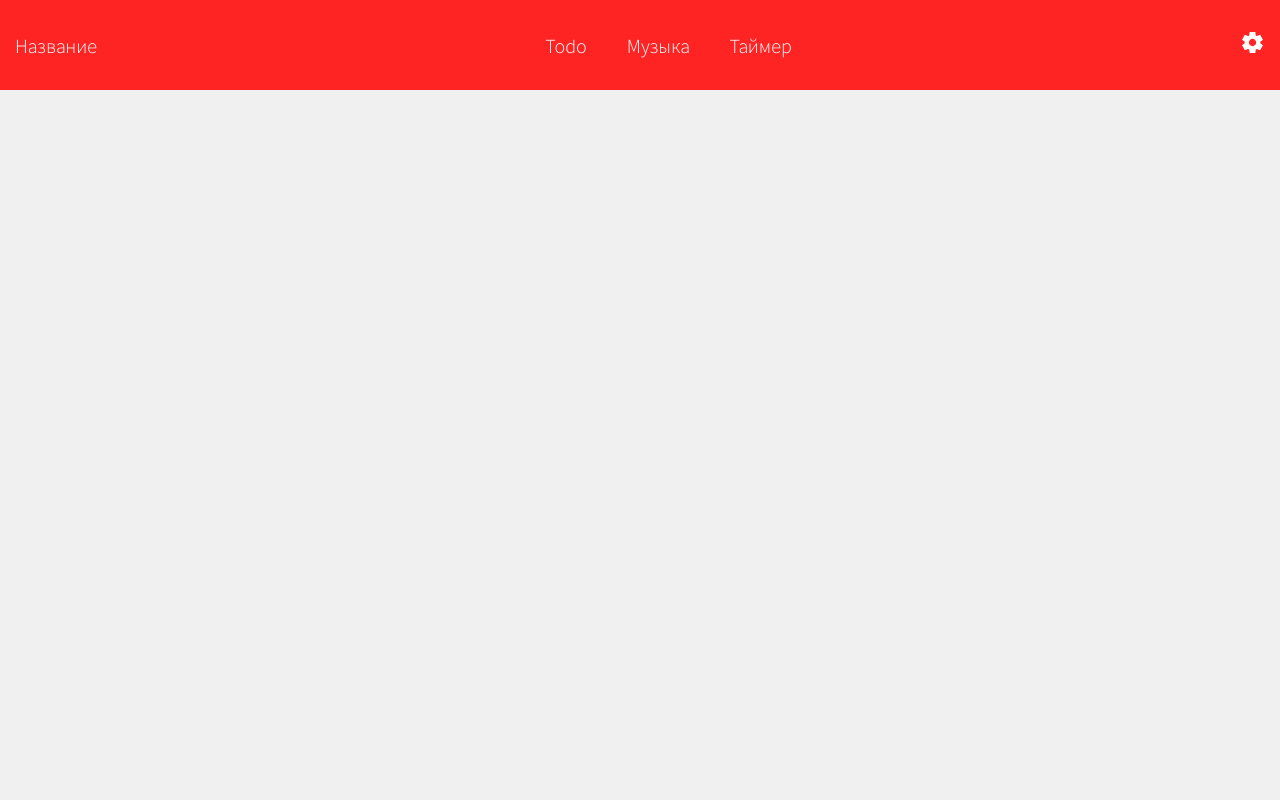
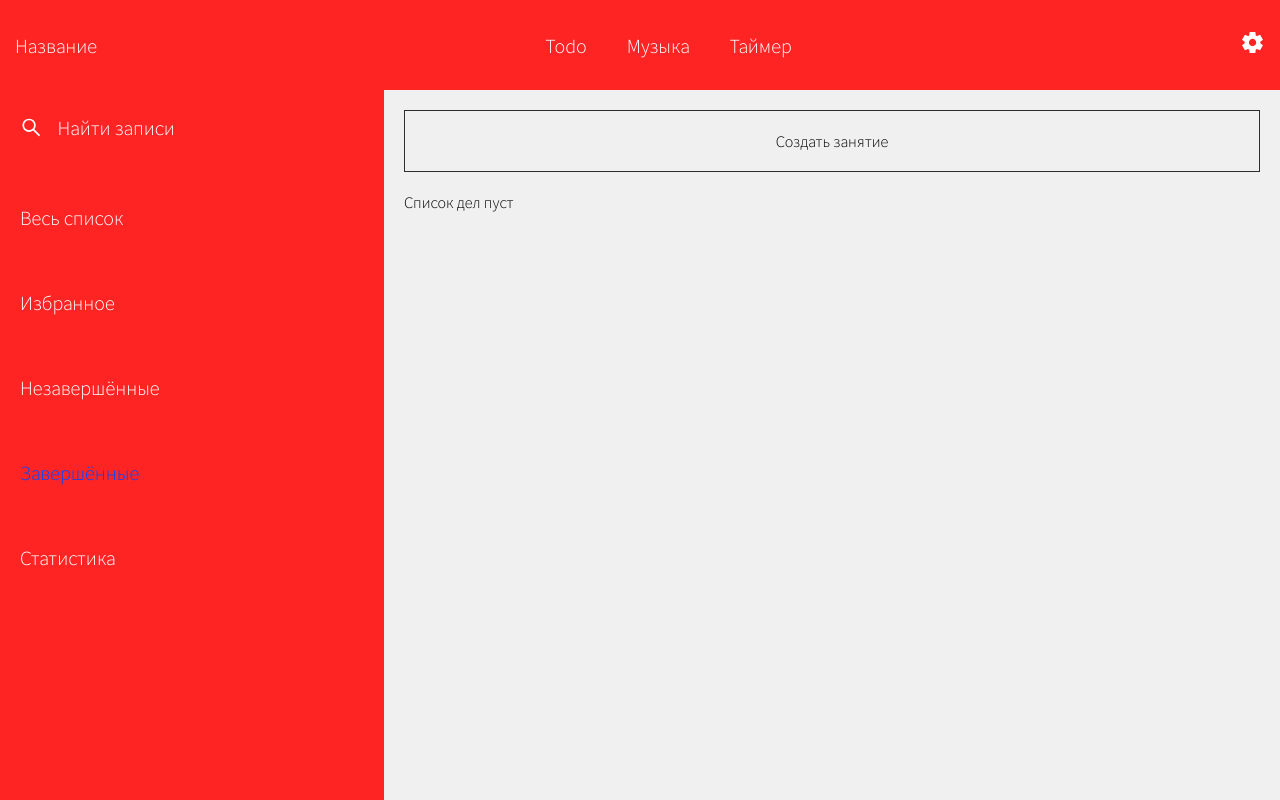
Before and after one commit to MelancholicCode/Stay-Focused, a React (Create React App) app: page /todo/completed in a window 1280 px wide. Built offline with nearby package versions, Linux system fonts and the light colour scheme.

Commit message:
Переделать фильтры под роутинг

```diff
--- a/src/App.js
+++ b/src/App.js
@@ -9,7 +9,7 @@ function App() {
       <BrowserRouter>
         <Header/>
         <Routes>
-          <Route path="/todo" element={<TodoPage/>}/>
+          <Route path="/todo/*" element={<TodoPage/>}/>
         </Routes>
       </BrowserRouter>
     </div>
--- a/src/components/Header/Header.jsx
+++ b/src/components/Header/Header.jsx
@@ -19,7 +19,9 @@ const Header = () => {
         <nav>
           <ul className="header__link-list">
             {linkItems.map(item => (
-              <li className="header__link-item">
+              <li
+                className="header__link-item"
+                key={item.path}>
                 <Link to={item.path}>{item.title}</Link>
               </li>
             ))}
--- a/src/components/TasksContent/TasksContent.jsx
+++ b/src/components/TasksContent/TasksContent.jsx
@@ -1,10 +1,33 @@
 import React, { useState } from 'react';
+import { useParams } from 'react-router-dom';
 import Modal from '../Modal/Modal';
 import TasksForm from '../TasksForm/TasksForm';
 import TasksList from '../TasksList/TasksList';
 
-const TasksContent = ({tasks, setTasks}) => {
+const TasksContent = ({searchQuery, tasks, setTasks}) => {
+  const {currentFilter} = useParams();
   const [isFormActive, setFormActive] = useState(false);
+
+  let filteredTasks = tasks;
+
+  switch(currentFilter) {
+    case 'tasks':
+      filteredTasks = tasks;
+      break;
+    case 'favorites':
+      filteredTasks = tasks.filter(task => task.isFavorite);
+      break;
+    case 'completed':
+      filteredTasks = tasks.filter(task => task.isDone);
+      break;
+    case 'uncompleted':
+      filteredTasks = tasks.filter(task => !task.isDone);
+      break;
+    default:
+      filteredTasks = tasks;
+  }
+
+  let searchedFilteredTasks = filteredTasks.filter(task => task.text.toLowerCase().includes(searchQuery.toLowerCase()));
 
   const addTask = (text) => {
     setTasks(prev => [...prev, {
@@ -66,7 +89,7 @@ const TasksContent = ({tasks, setTasks}) => {
         onClick={() => setFormActive(true)}
         className="tasks__create-btn">Создать занятие</div>
       <TasksList
-        tasks={tasks}
+        tasks={searchedFilteredTasks}
         onDoneTask={onDoneTask}
         editTask={editTask}
         onFavoriteTask={onFavoriteTask}
--- a/src/components/TodoSidebar/TodoSidebar.jsx
+++ b/src/components/TodoSidebar/TodoSidebar.jsx
@@ -1,19 +1,19 @@
 import { useState } from "react";
+import { Link, NavLink } from "react-router-dom";
 
-const TodoSidebar = ({currentOption, setCurrentOption, searchTasks, setSearchQuery}) => {
+const TodoSidebar = ({searchTasks, setSearchQuery}) => {
   const [searchInput, setSearchInput] = useState('');
   const taskOptions = [
-    {option: 'task-list', text: 'Весь список'},
-    {option: 'favorites', text: 'Избранное'},
-    {option: 'uncompleted', text: 'Незавершённые'},
-    {option: 'completed', text: 'Завершённые'},
-    {option: 'statistics', text: 'Статистика'}
+    {path: 'tasks', text: 'Весь список'},
+    {path: 'favorites', text: 'Избранное'},
+    {path: 'uncompleted', text: 'Незавершённые'},
+    {path: 'completed', text: 'Завершённые'},
+    {path: 'statistics', text: 'Статистика'}
   ];
 
-  const onChangeOption = (option) => {
+  const onChangeOption = () => {
     setSearchInput('');
     setSearchQuery('');
-    setCurrentOption(option);
   }
 
   const onSearchTasks = (value) => {
@@ -36,10 +36,12 @@ const TodoSidebar = ({currentOption, setCurrentOption, searchTasks, setSearchQue
     </div>
     <ul className="todo-sidebar__list">
       {taskOptions.map(item => (
-        <li
-          onClick={() => onChangeOption(item.option)}
-          className={`todo-sidebar__item ${item.option === currentOption ? 'todo-sidebar__item_active' : null}`}>
-          {item.text}</li>
+          <NavLink
+            to={`/todo/${item.path}`}
+            onClick={onChangeOption}
+            className={({isActive}) => isActive ? 'todo-sidebar__item todo-sidebar__item_active' : 'todo-sidebar__item'}
+            key={item.path}>
+            {item.text}</NavLink>
       ))}
     </ul>
   </div>
--- a/src/pages/TodoPage.jsx
+++ b/src/pages/TodoPage.jsx
@@ -1,9 +1,9 @@
 import { useState } from 'react';
+import { Route, Routes } from 'react-router-dom';
 import TasksContent from '../components/TasksContent/TasksContent';
 import TodoSidebar from '../components/TodoSidebar/TodoSidebar';
 
 const TodoPage = () => {
-  const [currentOption, setCurrentOption] = useState('task-list');
   const [searchQuery, setSearchQuery] = useState('');
   const [timer, setTimer] = useState(null);
   const [tasks, setTasks] = useState([
@@ -26,43 +26,32 @@ const TodoPage = () => {
       isFavorite: false
     }
   ]);
-  let filteredTasks = tasks;
-
-  switch(currentOption) {
-      case 'task-list':
-        filteredTasks = tasks;
-        break;
-      case 'favorites':
-        filteredTasks = tasks.filter(task => task.isFavorite);
-        break;
-      case 'completed':
-        filteredTasks = tasks.filter(task => task.isDone);
-        break;
-      case 'uncompleted':
-        filteredTasks = tasks.filter(task => !task.isDone);
-        break;
-      default:
-        filteredTasks = tasks;
-  }
 
   const searchTasks = (value) => {
     clearTimeout(timer);
     setTimer(setTimeout(() => setSearchQuery(value), 1000));
   }
 
-  let searchedFilteredTasks = filteredTasks.filter(task => task.text.toLowerCase().includes(searchQuery.toLowerCase()));
-
   return (
     <div className="TodoPage">
       <div className="TodoPage__container">
         <TodoSidebar
-          currentOption={currentOption}
-          setCurrentOption={setCurrentOption}
           searchTasks={searchTasks}
           setSearchQuery={setSearchQuery}/>
-        <TasksContent
-          tasks={searchedFilteredTasks}
-          setTasks={setTasks}/>
+        <Routes>
+          <Route index element={
+            <TasksContent
+              tasks={tasks}
+              searchQuery={searchQuery}
+              setTasks={setTasks}/>
+            }/>
+          <Route path=':currentFilter' element={
+              <TasksContent
+                tasks={tasks}
+                searchQuery={searchQuery}
+                setTasks={setTasks}/>
+            }/>
+        </Routes>
       </div>
     </div>
   );
```
